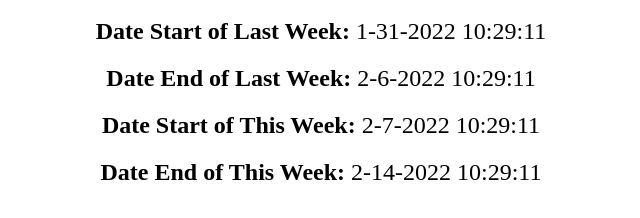
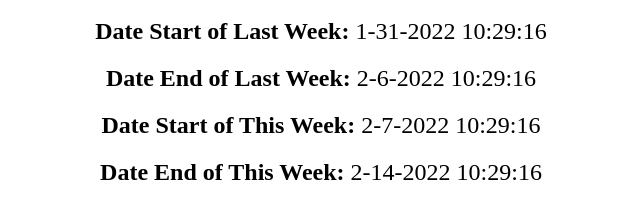
Before and after one commit to kjckangleon/date-counter, a plain HTML site: page index.html in a window 1280 px wide. Shown: the whole page, without its empty margins (319-959 px from the left). Drawn offline with Linux system fonts and the light colour scheme.

Commit message:
Add counter for realism ;)

```diff
--- a/index.html
+++ b/index.html
@@ -33,7 +33,7 @@
     let  startThisWeekContainer = document.getElementById('start-this-week');
     let  endThisWeekContainer = document.getElementById('end-this-week');
 
-
+    setInterval(() => {
       let dateStartLastWeek = formatTime(new Date(new Date().setDate(new Date().getDate()-15)));
       let dateEndLastWeek = formatTime(new Date(new Date().setDate(new Date().getDate()-9)));
       let dateStartThisWeek = formatTime(new Date(new Date().setDate(new Date().getDate()-8)));
@@ -43,6 +43,7 @@
       endLastWeekContainer.innerHTML = dateEndLastWeek;
       startThisWeekContainer.innerHTML = dateStartThisWeek;
       endThisWeekContainer.innerHTML = dateEndtThisWeek;
+    }, 1000);
 
     function formatTime(value) {
       let formattedTime = `${value.toLocaleDateString().replaceAll('/','-')} ${value.toTimeString()}`;
```
Lines whose indentation alone changed are shown as unchanged.
